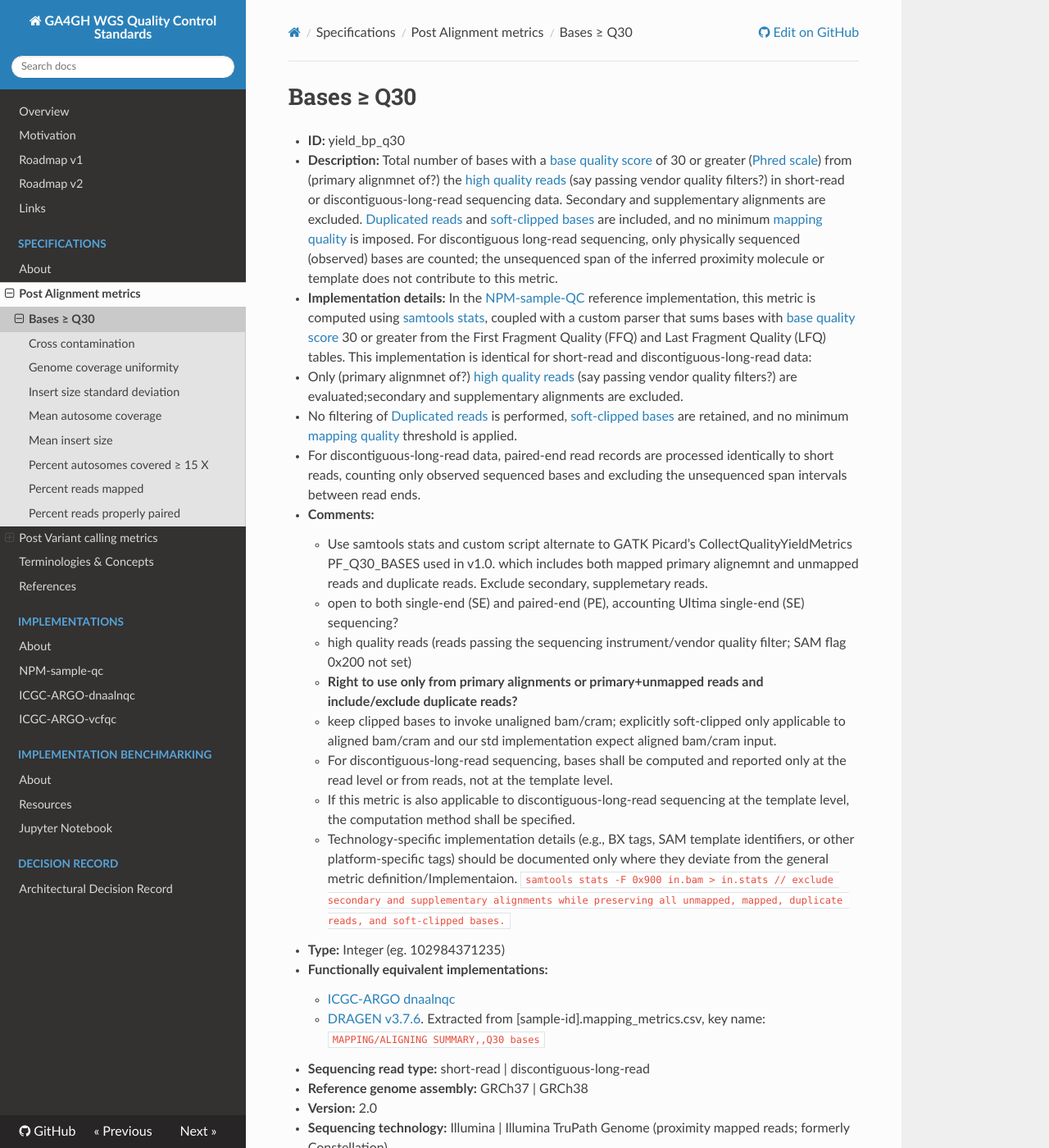
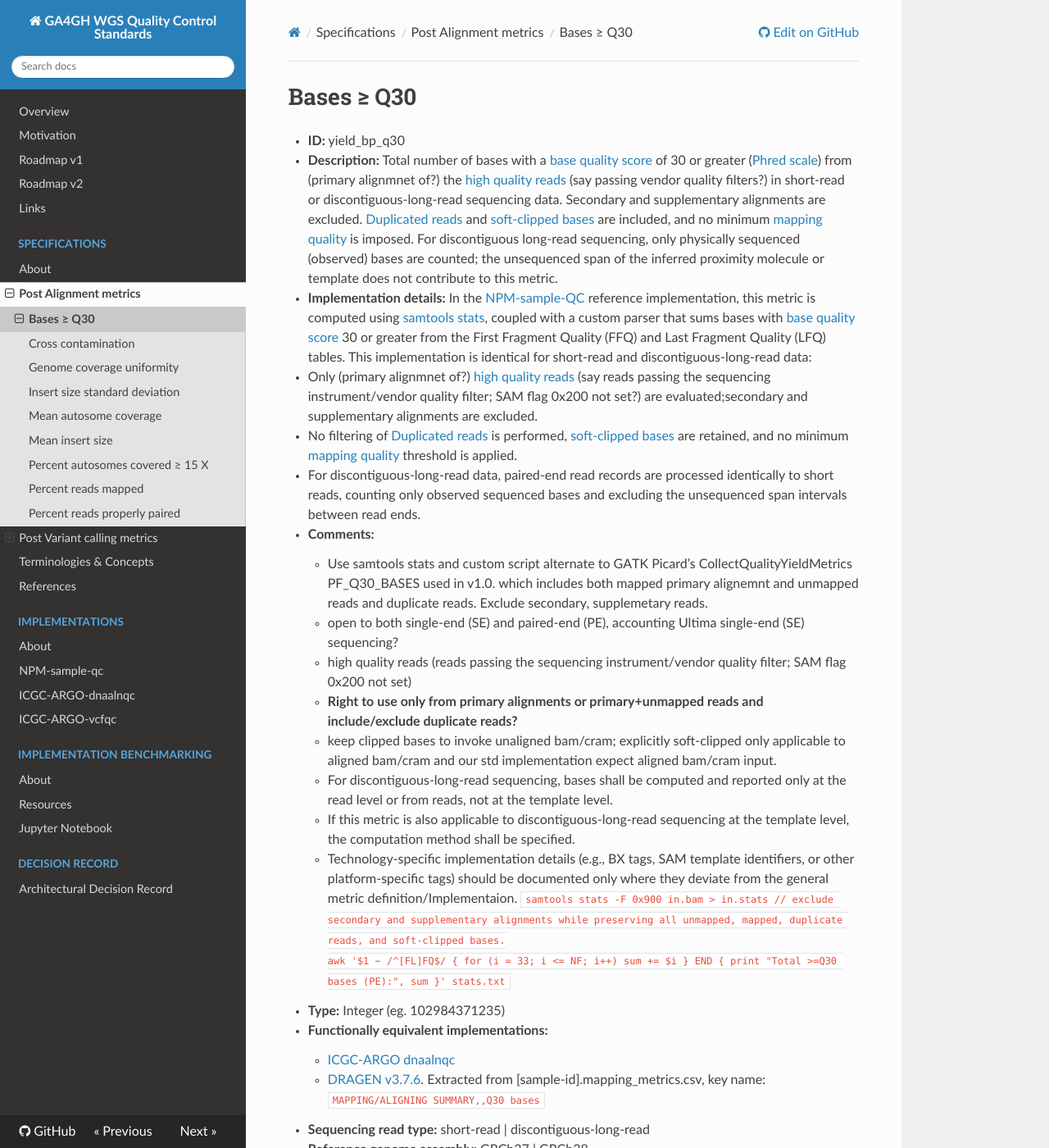
Before and after one commit to ga4gh/quality-control-wgs, an MkDocs documentation site: the page built from docs/metrics_definitions/bases-q30.md, in a window 1280 px wide and 1400 px high. Shown: the whole window at 82% size. Built offline with MkDocs 1.6.1, drawn with Linux system fonts in a browser that asks for light colours; nearby versions of some CDN libraries.

Commit message:
update bases-q30 metrics  dev version awaiting further input/feedback

````diff
--- a/docs/metrics_definitions/bases-q30.md
+++ b/docs/metrics_definitions/bases-q30.md
@@ -4,7 +4,7 @@
 - **ID:** yield_bp_q30
 - **Description:** Total number of bases with a [base quality score](terminologies.md#base-quality-score) of 30 or greater ([Phred scale](terminologies.md#phred-scale)) from (primary alignmnet of?) the [high quality reads](terminologies.md#high-quality-reads) (say passing vendor quality filters?) in short-read or discontiguous-long-read sequencing data. Secondary and supplementary alignments are excluded. [Duplicated reads](terminologies.md#duplicated-reads) and [soft-clipped bases](terminologies.md#clipped-bases) are included, and no minimum [mapping quality](terminologies.md#mapping-quality) is imposed. For discontiguous long-read sequencing, only physically sequenced (observed) bases are counted; the unsequenced span of the inferred proximity molecule or template does not contribute to this metric.
 - **Implementation details:** In the [NPM-sample-QC](References.md#npm-sample-qc) reference implementation, this metric is computed using [samtools stats](terminologies.md#samtools-stats), coupled with a custom parser that sums bases with [base quality score](terminologies.md#base-quality-score) 30 or greater from the First Fragment Quality (FFQ) and Last Fragment Quality (LFQ) tables. This implementation is identical for short-read and discontiguous-long-read data:
-  -  Only (primary alignmnet of?) [high quality reads](terminologies.md#high-quality-reads) (say passing vendor quality filters?) are evaluated;secondary and supplementary alignments are excluded.
+  -  Only (primary alignmnet of?) [high quality reads](terminologies.md#high-quality-reads) (say reads passing the sequencing instrument/vendor quality filter; SAM flag 0x200 not set?) are evaluated;secondary and supplementary alignments are excluded.
   - No filtering of [Duplicated reads](terminologies.md#duplicated-reads) is performed, [soft-clipped bases](terminologies.md#clipped-bases) are retained, and no minimum [mapping quality](terminologies.md#mapping-quality) threshold is applied.
   - For discontiguous-long-read data,  paired-end read records are processed identically to short reads, counting only observed sequenced bases and excluding the unsequenced span intervals between read ends.
 - **Comments:**
@@ -18,6 +18,7 @@
     - Technology-specific implementation details (e.g., BX tags, SAM template identifiers, or other platform-specific tags) should be documented only where they deviate from the general metric definition/Implementaion.
     ```
     samtools stats -F 0x900 in.bam > in.stats // exclude secondary and supplementary alignments while preserving all unmapped, mapped, duplicate reads, and soft-clipped bases.
+    awk '$1 ~ /^[FL]FQ$/ { for (i = 33; i <= NF; i++) sum += $i } END { print "Total >=Q30 bases (PE):", sum }' stats.txt
     ```
 - **Type:** Integer (eg. 102984371235)
 - **Functionally equivalent implementations:**
````
